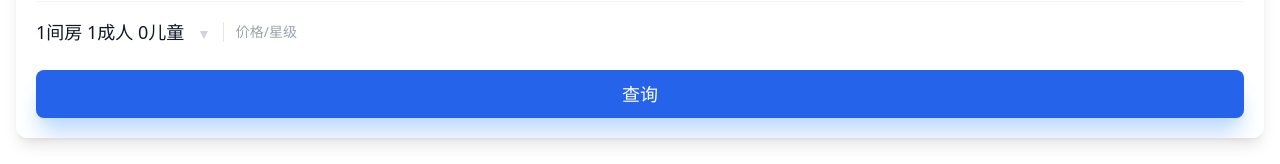
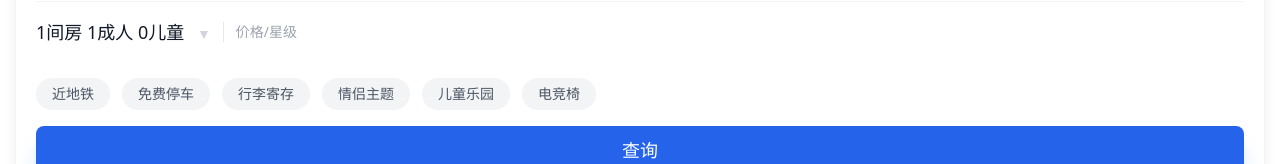
Before and after one commit to shiss3/Easu, a React (Vite) app in the folder apps/client-user/: page / in a window 1280 px wide. Shown: the part 400-564 px from the top of the page. Built offline with nearby package versions, Linux system fonts and the light colour scheme; no server answers.

Commit message:
feat(hotel): 查询页新增快捷标签

```diff
--- a/apps/client-user/src/page/ai-assistant/index.tsx
+++ b/apps/client-user/src/page/ai-assistant/index.tsx
@@ -1,5 +1,5 @@
 import { useState, useRef, useEffect, useCallback } from 'react';
-import { useNavigate } from 'react-router-dom';
+import { useNavigate, useSearchParams, useLocation } from 'react-router-dom';
 import { fetchEventSource } from '@microsoft/fetch-event-source';
 import ChevronLeft from 'lucide-react/dist/esm/icons/chevron-left';
 import Send from 'lucide-react/dist/esm/icons/send';
@@ -30,11 +30,14 @@ const WELCOME_MESSAGE: ChatMessage = {
 
 const AIAssistantPage = () => {
     const navigate = useNavigate();
+    const [searchParams] = useSearchParams();
+    const location = useLocation();
     const [messages, setMessages] = useState<ChatMessage[]>([WELCOME_MESSAGE]);
     const [inputValue, setInputValue] = useState('');
     const [isGenerating, setIsGenerating] = useState(false);
     const abortControllerRef = useRef<AbortController | null>(null);
     const messagesEndRef = useRef<HTMLDivElement>(null);
+    const autoSentRef = useRef(false);
 
     useEffect(() => {
         messagesEndRef.current?.scrollIntoView({ behavior: 'smooth' });
@@ -44,8 +47,9 @@ const AIAssistantPage = () => {
         return () => { abortControllerRef.current?.abort(); };
     }, []);
 
-    const sendMessage = useCallback(async () => {
-        const text = inputValue.trim();
+    const sendMessage = useCallback(async (payload?: string | React.SyntheticEvent) => {
+        // 判断传入的是否是真正的字符串，否则使用输入框的值
+        const text = (typeof payload === 'string' ? payload : inputValue).trim();
         if (!text || isGenerating) return;
 
         const userMsg: ChatMessage = { id: crypto.randomUUID(), role: 'user', content: text };
@@ -123,6 +127,23 @@ const AIAssistantPage = () => {
         }
     }, [inputValue, isGenerating, messages]);
 
+    useEffect(() => {
+        const promptFromUrl = searchParams.get('prompt');
+        // 如果有 prompt 并且还没有发送过
+        if (promptFromUrl && !autoSentRef.current) {
+            // 使用 setTimeout 延迟 50ms 发送
+            // 如果是 Strict Mode 的第一次虚拟挂载，组件会立即卸载并 clearTimeout，从而阻止多余的请求。
+            // 只有第二次真实的挂载，才会安稳地活过 50ms 并执行发送。
+            const timer = setTimeout(() => {
+                autoSentRef.current = true;
+                sendMessage(promptFromUrl);
+                navigate(location.pathname, { replace: true });
+            }, 50);
+
+            return () => clearTimeout(timer);
+        }
+    }, [searchParams, location.pathname, navigate, sendMessage]);
+
     const handleStop = useCallback(() => {
         abortControllerRef.current?.abort();
         setIsGenerating(false);
@@ -185,7 +206,7 @@ const AIAssistantPage = () => {
                 <div className="flex gap-3 mb-3 overflow-x-auto px-1">
                     <div className="flex items-center gap-1.5 bg-blue-50 text-blue-600 px-3 py-1.5 rounded-full text-xs font-medium border border-blue-100/50">
                         <Brain size={14} />
-                        <span>深度思考(R1)</span>
+                        <span>深度思考</span>
                     </div>
                 </div>
                 <div className="relative flex items-center gap-2">
@@ -206,7 +227,7 @@ const AIAssistantPage = () => {
                         </button>
                     ) : (
                         <button
-                            onClick={sendMessage}
+                            onClick={() => sendMessage()}
                             disabled={!inputValue.trim()}
                             className="shrink-0 w-10 h-10 flex items-center justify-center rounded-full bg-blue-600 text-white shadow-sm disabled:opacity-40 active:scale-95 transition-transform"
                         >
@@ -299,10 +320,10 @@ function renderInterlacedContent(
     if (!hotels || hotels.length === 0) return content;
 
     const displayContent = content.replace(/\[[^\]]*$/, '');
-    const parts = displayContent.split(/(\[HOTEL_CARD_\d+\])/g);
+    const parts = displayContent.split(/(\[HOTEL_CARD_\d+])/g);
 
     return parts.map((part, index) => {
-        const match = part.match(/\[HOTEL_CARD_(\d+)\]/);
+        const match = part.match(/\[HOTEL_CARD_(\d+)]/);
         if (match) {
             const hotelId = Number(match[1]);
             const hotel = hotels.find(h => h.id === hotelId);
--- a/apps/client-user/src/page/home/index.tsx
+++ b/apps/client-user/src/page/home/index.tsx
@@ -17,6 +17,7 @@ const CitySelector = lazy(() => import('@/components/Home/CitySelector'));
 const PriceStarSelector = lazy(() => import('@/components/Home/PriceStarSelector'));
 
 const DATE_FORMAT = 'YYYY-MM-DD';
+const QUICK_TAGS = ['近地铁', '免费停车', '行李寄存', '情侣主题', '儿童乐园', '电竞椅'];
 
 const HomePage = () => {
     const navigate = useNavigate();
@@ -91,7 +92,8 @@ const HomePage = () => {
         await trigger();
     };
 
-    const handleSearch = () => {
+    const handleSearch = (directKeyword?: string | React.SyntheticEvent) => {
+        const finalKeyword = typeof directKeyword === 'string' ? directKeyword : keyword;
         const params = new URLSearchParams();
         params.set('city', city);
         params.set('start', dateRange.start);
@@ -110,8 +112,8 @@ const HomePage = () => {
         if (filters.stars?.length) {
             params.set('stars', filters.stars.join(','));
         }
-        if (keyword) {
-            params.set('keyword', keyword);
+        if (finalKeyword) {
+            params.set('keyword', finalKeyword);
         }
         navigate(`/search?${params.toString()}`);
     };
@@ -272,6 +274,20 @@ const HomePage = () => {
                         </div>
                     ) : null}
 
+                    {/* 快捷标签 */}
+                    <div className="flex gap-3 overflow-x-auto py-2 mt-2 [&::-webkit-scrollbar]:hidden [-ms-overflow-style:none] [scrollbar-width:none]">
+                        {QUICK_TAGS.map((tag) => (
+                            <button
+                                key={tag}
+                                type="button"
+                                onClick={() => { setKeyword(tag); handleSearch(tag); }}
+                                className="px-4 py-1.5 bg-gray-100 text-gray-600 text-sm rounded-full whitespace-nowrap hover:bg-gray-200 active:bg-gray-200 transition-colors"
+                            >
+                                {tag}
+                            </button>
+                        ))}
+                    </div>
+
                     {/* 查询按钮 */}
                     <Button
                         onClick={handleSearch}
```
